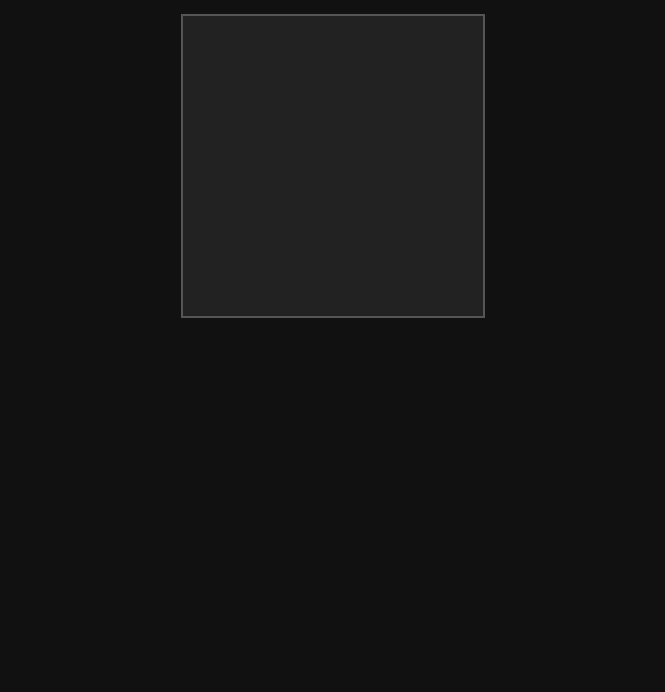
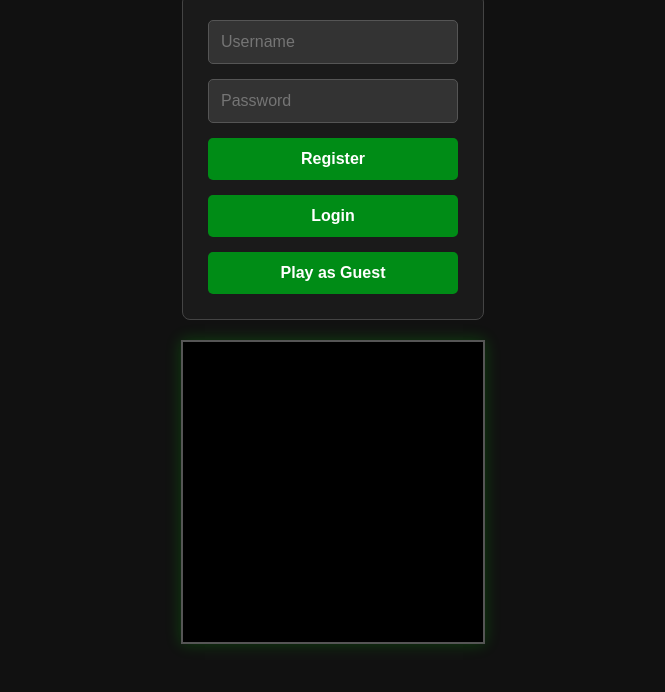
Before and after one commit to j91208182-cloud/snake-multiplayer9, a website: page public/index.html in a window 1280 px wide. Shown: the part 108-800 px from the top of the page, without its empty margins (307-972 px from the left). Drawn offline with nearby package versions, Linux system fonts and the light colour scheme; no server answers.

Commit message:
Update style.css

```diff
--- a/public/style.css
+++ b/public/style.css
@@ -1,13 +1,74 @@
 body {
-  font-family: sans-serif;
+  font-family: 'Segoe UI', Tahoma, Geneva, Verdana, sans-serif;
   text-align: center;
   background: #111;
   color: #eee;
+  display: flex;
+  flex-direction: column;
+  align-items: center;
+  justify-content: center;
+  min-height: 100vh;
+  margin: 0;
+}
+
+h1 {
+  color: lime;
+  text-shadow: 2px 2px 5px rgba(0,0,0,0.5);
+  margin-bottom: 10px;
+}
+
+/* Container for auth and menu buttons */
+#auth, #menu {
+  display: flex;
+  flex-direction: column;
+  gap: 15px;
+  background: #1a1a1a;
+  padding: 25px;
+  border-radius: 8px;
+  border: 1px solid #444;
+  min-width: 250px;
+}
+
+input {
+  padding: 12px;
+  font-size: 1em;
+  background-color: #333;
+  border: 1px solid #555;
+  border-radius: 5px;
+  color: #eee;
+}
+
+input:focus {
+  outline: none;
+  border-color: lime;
+  box-shadow: 0 0 5px rgba(0, 255, 0, 0.5);
+}
+
+button {
+  padding: 12px 20px;
+  font-size: 1em;
+  font-weight: bold;
+  color: #fff;
+  background-color: #008c16;
+  border: none;
+  border-radius: 5px;
+  cursor: pointer;
+  transition: background-color 0.2s ease, transform 0.1s ease;
+}
+
+button:hover {
+  background-color: #00a61b;
+}
+
+button:active {
+  background-color: #006810;
+  transform: scale(0.98);
 }
 
 canvas {
-  background: #222;
+  background: #000;
   display: block;
   margin: 20px auto;
   border: 2px solid #555;
+  box-shadow: 0 0 15px rgba(0, 255, 0, 0.2);
 }
```
